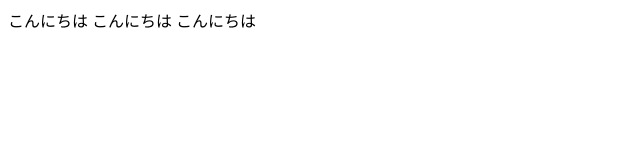
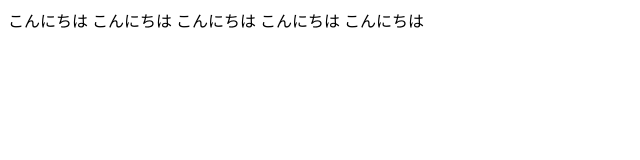
Before and after one commit to hayaseshun0217/git_practice, a plain HTML site: page index.html in a window 1280 px wide. Shown: the whole page, without its empty margins (0-640 px from the left). Drawn offline with Linux system fonts and the light colour scheme.

Commit message:
変更を加えました

```diff
--- a/index.html
+++ b/index.html
@@ -10,5 +10,7 @@
   こんにちは
   こんにちは
   こんにちは
+  こんにちは
+  こんにちは
 </body>
 </html>
```
